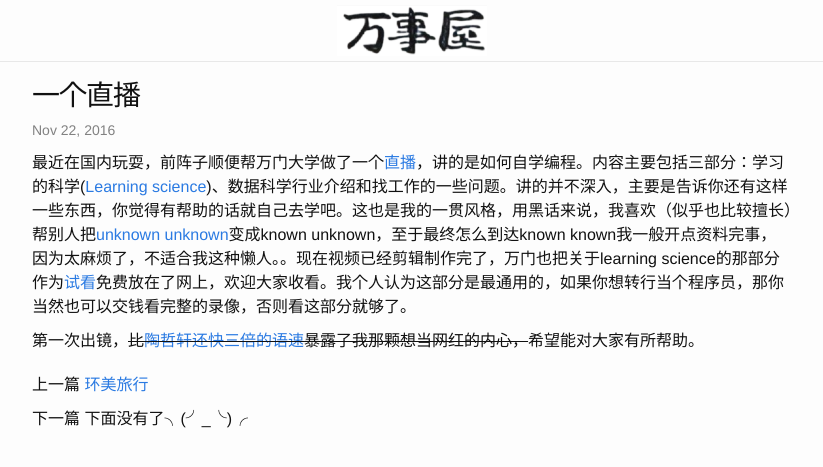
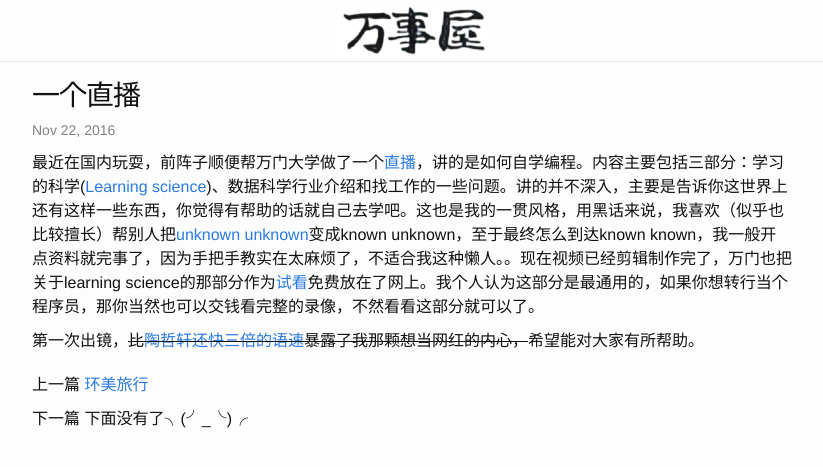
Before and after one commit to tcya/tcya.github.io, a Jekyll site: the page built from _posts/2016-11-22-zhibo.html, in a window 1280 px wide. Shown: the top 467 px of the page, without its empty margins (228-1051 px from the left). Built offline with Jekyll 4.4.1, drawn with Linux system fonts in a browser that asks for light colours; comment, search, counter and statistics services are not loaded.

Commit message:
Revision

```diff
--- a/_posts/2016-11-22-zhibo.html
+++ b/_posts/2016-11-22-zhibo.html
@@ -8,7 +8,7 @@ title:  "一个直播"
 <head>
 </head>
 <body>
-<p>最近在国内玩耍，前阵子顺便帮万门大学做了一个<a href="/assets/images/zhibo.jpeg">直播</a>，讲的是如何自学编程。<!-- excerpt break -->内容主要包括三部分：学习的科学(<a href="https://en.wikipedia.org/wiki/Learning_sciences">Learning science</a>)、数据科学行业介绍和找工作的一些问题。讲的并不深入，主要是告诉你还有这样一些东西，你觉得有帮助的话就自己去学吧。这也是我的一贯风格，用黑话来说，我喜欢（似乎也比较擅长）帮别人把<a href="https://en.wikipedia.org/wiki/There_are_known_knowns">unknown unknown</a>变成known unknown，至于最终怎么到达known known我一般开点资料完事，因为太麻烦了，不适合我这种懒人。。现在视频已经剪辑制作完了，万门也把关于learning science的那部分作为<a href="http://www.wanmen.org/#/guide?courseId=218">试看</a>免费放在了网上，欢迎大家收看。我个人认为这部分是最通用的，如果你想转行当个程序员，那你当然也可以交钱看完整的录像，否则看这部分就够了。</p>
+<p>最近在国内玩耍，前阵子顺便帮万门大学做了一个<a href="/assets/images/zhibo.jpeg">直播</a>，讲的是如何自学编程。<!-- excerpt break -->内容主要包括三部分：学习的科学(<a href="https://en.wikipedia.org/wiki/Learning_sciences">Learning science</a>)、数据科学行业介绍和找工作的一些问题。讲的并不深入，主要是告诉你这世界上还有这样一些东西，你觉得有帮助的话就自己去学吧。这也是我的一贯风格，用黑话来说，我喜欢（似乎也比较擅长）帮别人把<a href="https://en.wikipedia.org/wiki/There_are_known_knowns">unknown unknown</a>变成known unknown，至于最终怎么到达known known，我一般开点资料就完事了，因为手把手教实在太麻烦了，不适合我这种懒人。。现在视频已经剪辑制作完了，万门也把关于learning science的那部分作为<a href="http://www.wanmen.org/#/guide?courseId=218">试看</a>免费放在了网上。我个人认为这部分是最通用的，如果你想转行当个程序员，那你当然也可以交钱看完整的录像，不然看看这部分就可以了。</p>
 
 <p>第一次出镜，<s>比<a href="http://blog.sciencenet.cn/blog-286797-506876.html">陶哲轩还快三倍的语速</a>暴露了我那颗想当网红的内心，</s>希望能对大家有所帮助。</p>
 </body>
```
